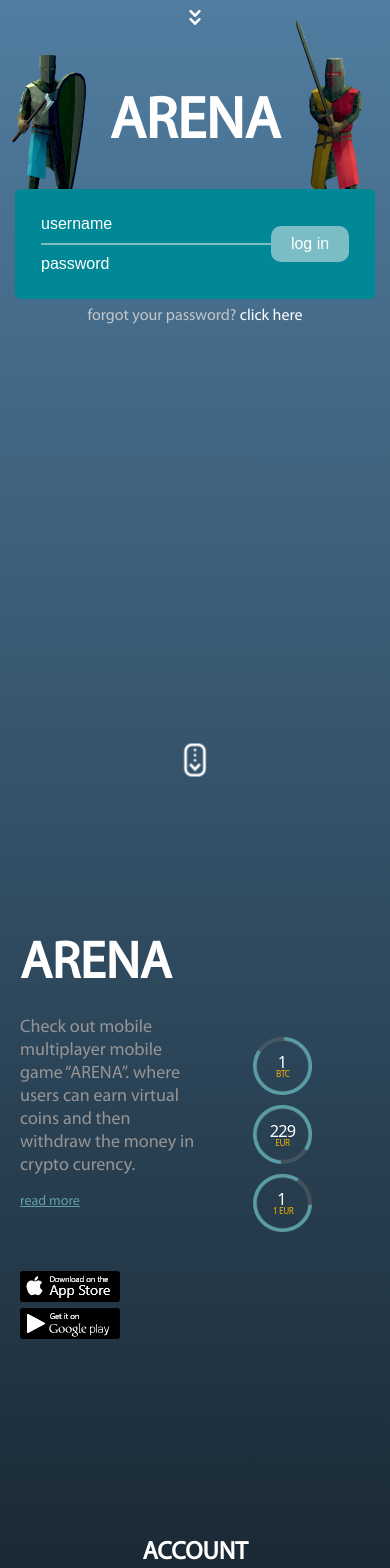
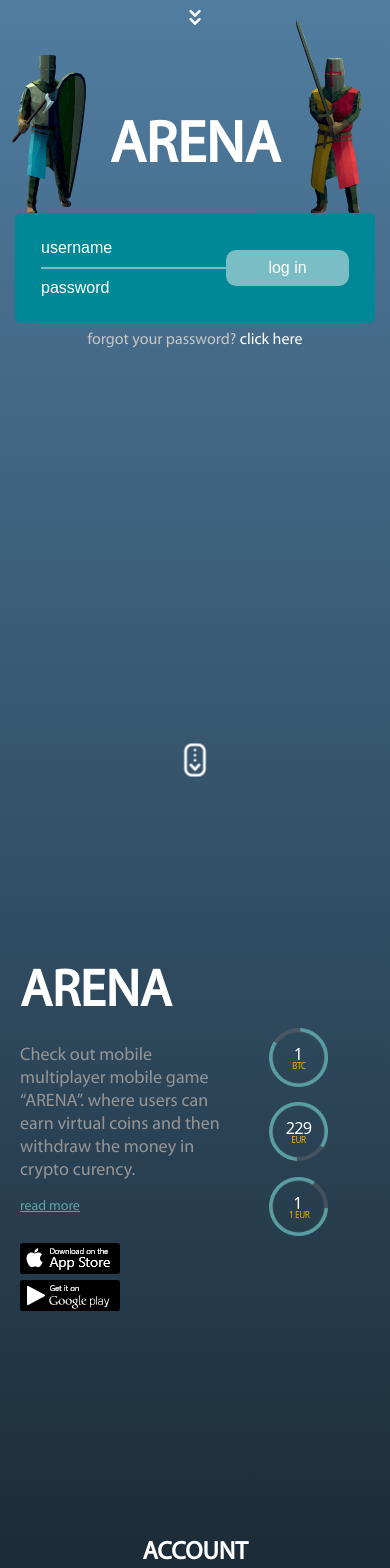
Before and after one commit to beqab/arena, a React (Create React App) app: page / in a window 390 px wide. Shown: the top 1568 px of the page. Built offline with nearby package versions, Linux system fonts and the light colour scheme.

Commit message:
add animations fix responsiv

```diff
--- a/package.json
+++ b/package.json
@@ -6,7 +6,9 @@
     "@testing-library/jest-dom": "^4.2.4",
     "@testing-library/react": "^9.3.2",
     "@testing-library/user-event": "^7.1.2",
+    "animate.css": "^4.1.0",
     "react": "^16.13.1",
+    "react-animate-on-scroll": "^2.1.5",
     "react-dom": "^16.13.1",
     "react-redux": "^7.2.1",
     "react-router-dom": "^5.2.0",
--- a/public/index.html
+++ b/public/index.html
@@ -23,7 +23,9 @@
       Unlike "/favicon.ico" or "favicon.ico", "%PUBLIC_URL%/favicon.ico" will
       work correctly both with client-side routing and a non-root public URL.
       Learn how to configure a non-root public URL by running `npm run build`.
+
     -->
+    <link rel="stylesheet" href="https://cdnjs.cloudflare.com/ajax/libs/animate.css/3.5.2/animate.min.css">
     <title>React App</title>
   </head>
   <body>
--- a/src/components/pages/Home.js
+++ b/src/components/pages/Home.js
@@ -15,6 +15,9 @@ import Facebook from "../../assets/imgs/Facebook.svg";
 import Instagram from "../../assets/imgs/Instagram.svg";
 import Twitter from "../../assets/imgs/Twitter.svg";
 
+import "animate.css/animate.min.css";
+import ScrollAnimation from "react-animate-on-scroll";
+
 class Home extends React.Component {
     scrollTop = () => {
         window.scrollTo({
@@ -28,7 +31,9 @@ class Home extends React.Component {
                 <div className="gradientBg">
                     <div className="firsSection">
                         <img src={Knight1} alt="Knight1" className="Knight1" />
+
                         <img src={Knight2} alt="Knight2" className="Knight2" />
+
                         <div className="scrollDownArr">
                             {/* <img onClick={this.scrollTop} src={Arrows} alt="arr" /> */}
 
@@ -40,7 +45,10 @@ class Home extends React.Component {
                             </div>
                         </div>
                         <div className="loginForm">
+                            <ScrollAnimation animateIn="animate__backInDown" animateOnce={true}>
                                 <h1>ARENA</h1>
+                            </ScrollAnimation>
+                            <ScrollAnimation animateIn="animate__swing" animateOnce={true}>
                                 <div className="cormContainer">
                                     <form>
                                         <div>
@@ -53,6 +61,7 @@ class Home extends React.Component {
                                         forgot your password? <a href=""> click here </a>
                                     </div>
                                 </div>
+                            </ScrollAnimation>
                         </div>
                         <div className="scrollDown text-center">
                             <img onClick={this.scrollTop} src={Scroll} />
@@ -61,11 +70,12 @@ class Home extends React.Component {
 
                     <div className="secondSection">
                         <div className="container">
+                            <ScrollAnimation animateIn="animate__fadeInUp" animateOnce={true}>
                                 <div className="left">
                                     <h3>ARENA</h3>
                                     <p>
-                                    Check out mobile multiplayer mobile game “ARENA”. where users can earn virtual coins
-                                    and then withdraw the money in crypto curency.
+                                        Check out mobile multiplayer mobile game “ARENA”. where users can earn virtual
+                                        coins and then withdraw the money in crypto curency.
                                     </p>
                                     <a href="#">read more</a>
 
@@ -74,39 +84,56 @@ class Home extends React.Component {
                                         <img src={GoogleStore} alt="GoogleStore" />
                                     </div>
                                 </div>
+                            </ScrollAnimation>
                             <div className="rightSection">
+                                <ScrollAnimation animateIn="animate__zoomIn" delay={200} animateOnce={true}>
                                     <img src={Diagram1} alt="" />
+                                </ScrollAnimation>
+                                <ScrollAnimation animateIn="animate__zoomIn" delay={400} animateOnce={true}>
                                     <img src={Diagram2} alt="" />
+                                </ScrollAnimation>
+                                <ScrollAnimation animateIn="animate__zoomIn" delay={600} animateOnce={true}>
                                     <img src={Diagram3} alt="" />
+                                </ScrollAnimation>
                             </div>
                         </div>
                     </div>
                     <div className="thirdSection">
                         <div className="container">
+                            <ScrollAnimation animateIn="animate__fadeInUp" animateOnce={true}>
                                 <div className="textSection left">
                                     <h3>ACCOUNT</h3>
                                     <p>description description description description description</p>
                                     <img src={Circle} alt="" />
                                 </div>
+                            </ScrollAnimation>
                             <div className="middle d-sm-none">
+                                <ScrollAnimation animateIn="animate__bounceIn" animateOnce={true}>
                                     <img alt="Knight3" src={Knight3} />
+                                </ScrollAnimation>
                             </div>
+                            <ScrollAnimation animateIn="animate__fadeInUp" animateOnce={true}>
                                 <div className="textSection right">
                                     <h3>F.A.Q</h3>
                                     <p>description description description description description</p>
                                     <img src={Circle} />
                                 </div>
+                            </ScrollAnimation>
                         </div>
                     </div>
                 </div>
                 <div className="fourthSection">
                     <div className="container">
+                        <ScrollAnimation animateIn="animate__fadeInUp" animateOnce={true}>
                             <div className="left">
                                 <h3>ARENA BATTLEFIELD</h3>
                                 <p> Play, win and be the strongest on a battlefield.</p>
                             </div>
+                        </ScrollAnimation>
                         <div className="right ">
+                            <ScrollAnimation animateIn="animate__bounceIn" animateOnce={true}>
                                 <img src={Knight4} alt="Knight4" />
+                            </ScrollAnimation>
                         </div>
                     </div>
                 </div>
--- a/src/style/index.scss
+++ b/src/style/index.scss
@@ -395,16 +395,20 @@ display: inline-block;
 }
 .loginForm .cormContainer{
     padding: 0 15px;
+    form input{
+        width: 185px;
+    }
 }
 
 .d-sm-none{
 display: none;
 }
 .loginForm{
-    margin-top: 14vw;
+    margin-top: 20vw;
 }
 
-.secondSection .container .rightSection{
+.secondSection .container{
+ .rightSection{
     flex-direction: column;
     align-items: center;
     img{
@@ -412,10 +416,16 @@ display: none;
         margin-bottom: 10px;
     }
 }
+.appLinks {
+    margin-top: 27px;
+}
+
+}
 
 .thirdSection .container{
     flex-direction: column;
     padding-top: 10vw;
+    padding-bottom: 15vw;
      h3 {
         font-size: 25px;
      }
```
Lines whose indentation alone changed are shown as unchanged.
